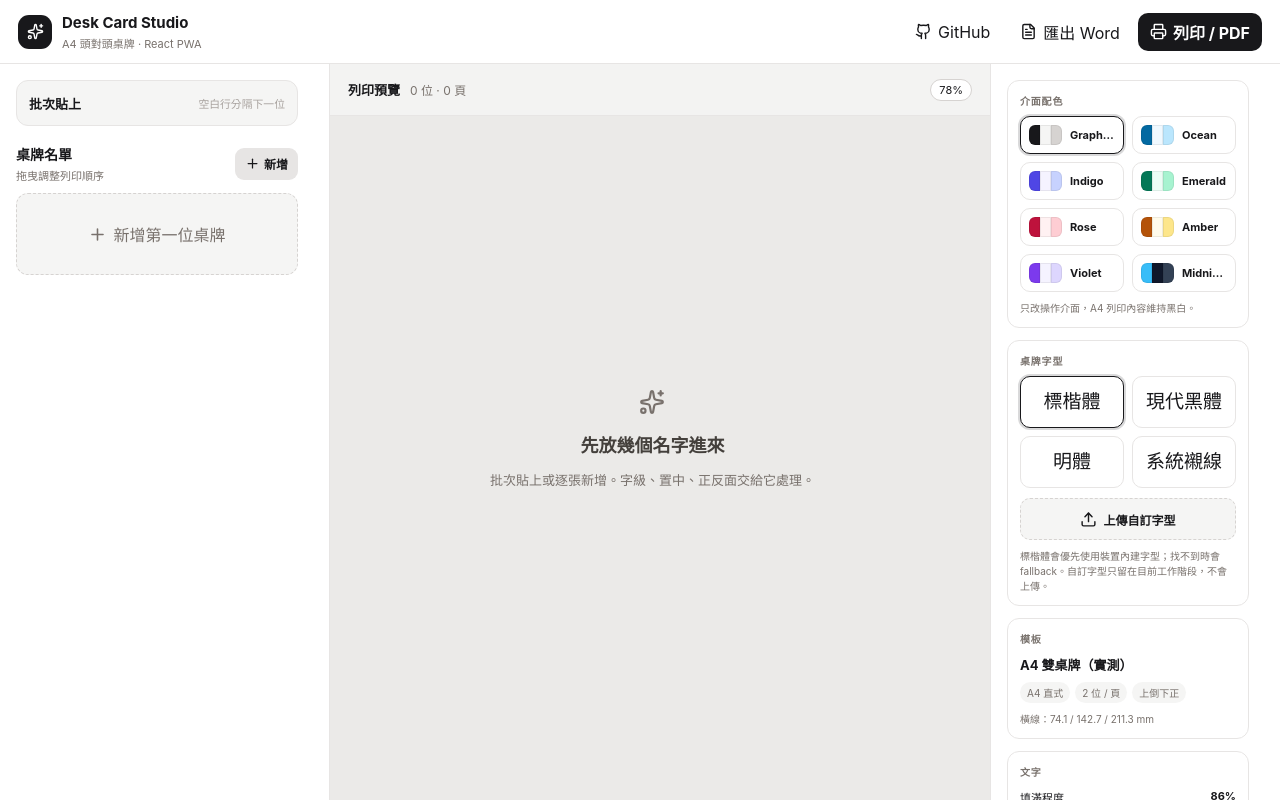
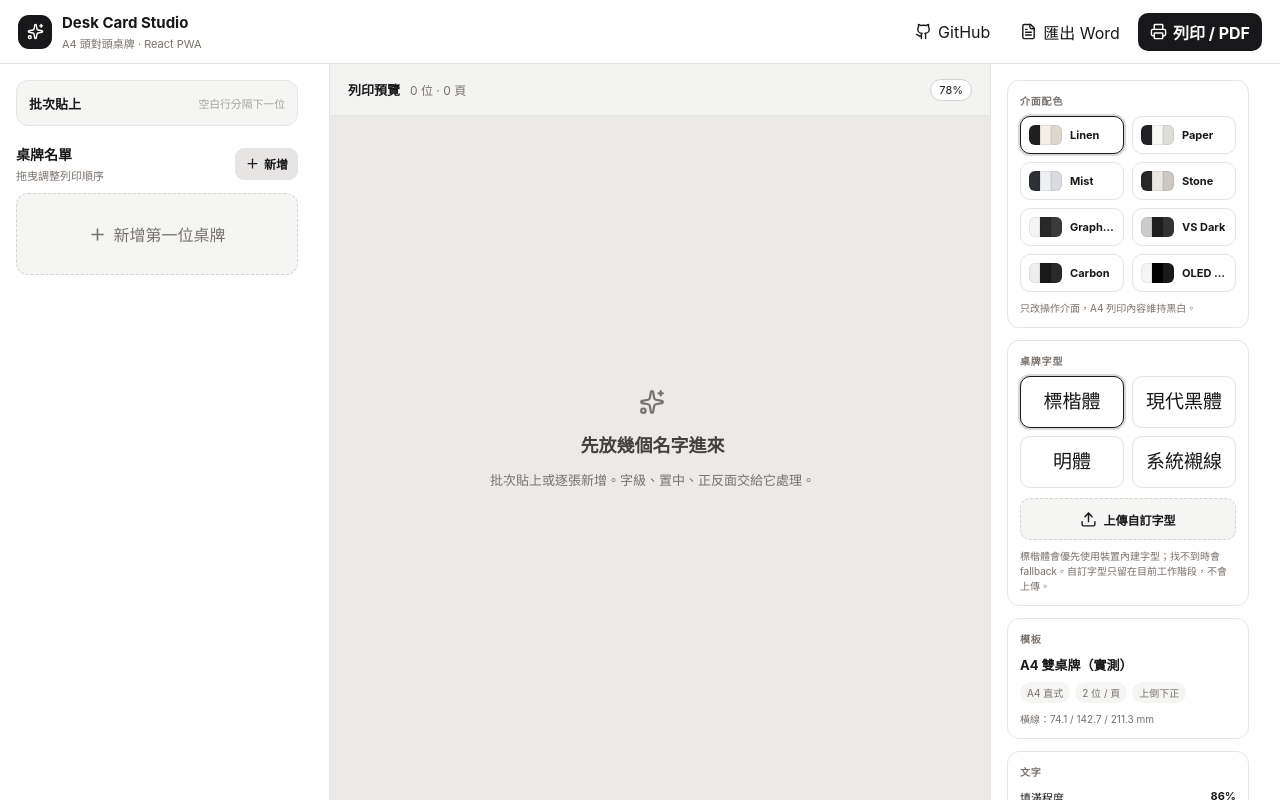
Before and after one commit to jush0147/desk-card-maker, a React (Vite) app: page / in a window 1280 px wide. Built offline with nearby package versions, Linux system fonts and the light colour scheme.

Commit message:
Replace candy themes with neutral UI palettes

```diff
--- a/src/App.tsx
+++ b/src/App.tsx
@@ -64,14 +64,14 @@ function kaiStroke(weight: FontWeight) {
 }
 
 const UI_THEMES: Array<{ id: ThemeId; name: string; colors: [string, string, string] }> = [
-  { id: 'graphite', name: 'Graphite', colors: ['#18181b', '#f5f5f4', '#d6d3d1'] },
-  { id: 'ocean', name: 'Ocean', colors: ['#0369a1', '#f0f9ff', '#bae6fd'] },
-  { id: 'indigo', name: 'Indigo', colors: ['#4f46e5', '#f5f3ff', '#c7d2fe'] },
-  { id: 'emerald', name: 'Emerald', colors: ['#047857', '#ecfdf5', '#a7f3d0'] },
-  { id: 'rose', name: 'Rose', colors: ['#be123c', '#fff1f2', '#fecdd3'] },
-  { id: 'amber', name: 'Amber', colors: ['#b45309', '#fffbeb', '#fde68a'] },
-  { id: 'violet', name: 'Violet', colors: ['#7c3aed', '#f5f3ff', '#ddd6fe'] },
-  { id: 'midnight', name: 'Midnight', colors: ['#38bdf8', '#0f172a', '#334155'] },
+  { id: 'graphite', name: 'Linen', colors: ['#1f1f1d', '#f4f0e8', '#ded8cc'] },
+  { id: 'ocean', name: 'Paper', colors: ['#202124', '#f7f7f5', '#deded9'] },
+  { id: 'indigo', name: 'Mist', colors: ['#2c2f33', '#eef0f2', '#d8dce0'] },
+  { id: 'emerald', name: 'Stone', colors: ['#292827', '#e8e6e1', '#ccc8c1'] },
+  { id: 'rose', name: 'Graphite', colors: ['#f4f4f5', '#292929', '#3a3a3a'] },
+  { id: 'amber', name: 'VS Dark', colors: ['#cccccc', '#1e1e1e', '#333333'] },
+  { id: 'violet', name: 'Carbon', colors: ['#eeeeee', '#181818', '#2a2a2a'] },
+  { id: 'midnight', name: 'OLED Black', colors: ['#f5f5f5', '#000000', '#1a1a1a'] },
 ]
 type Settings = {
   fillRatio: number
```
